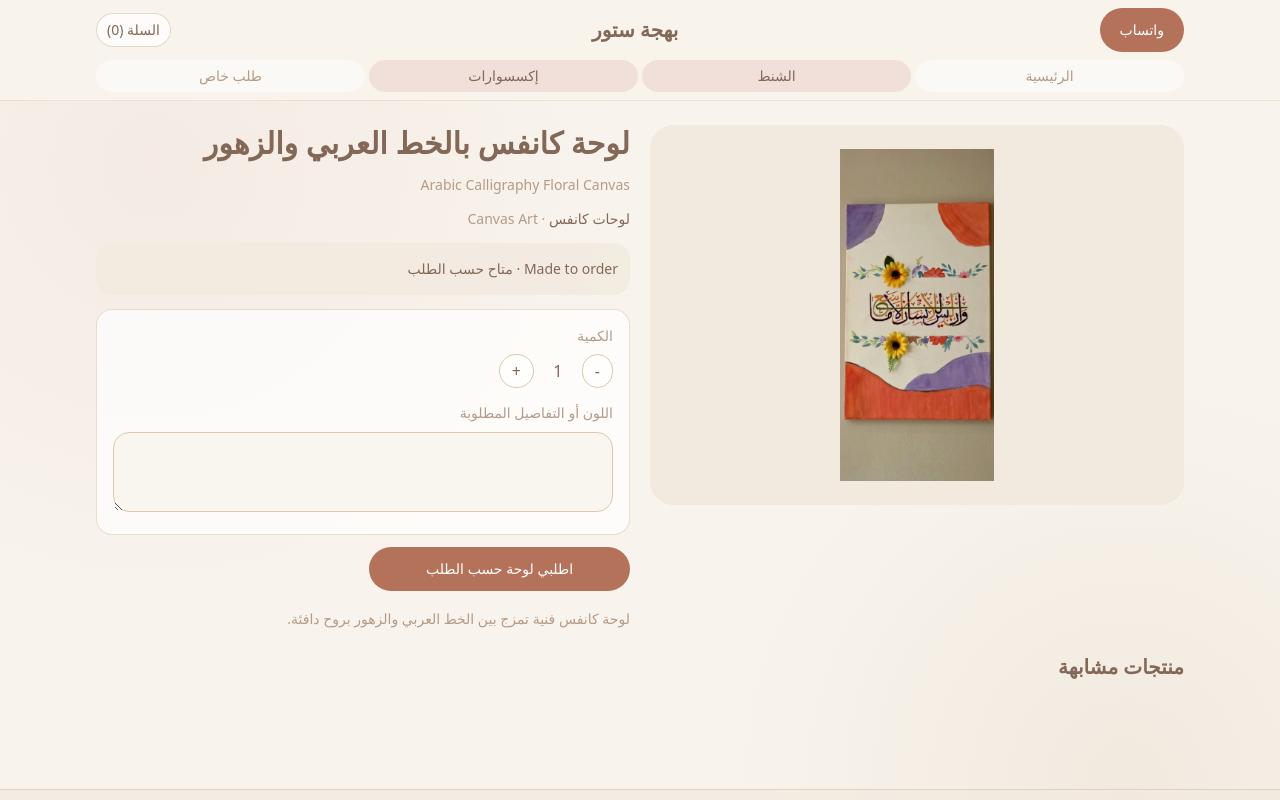
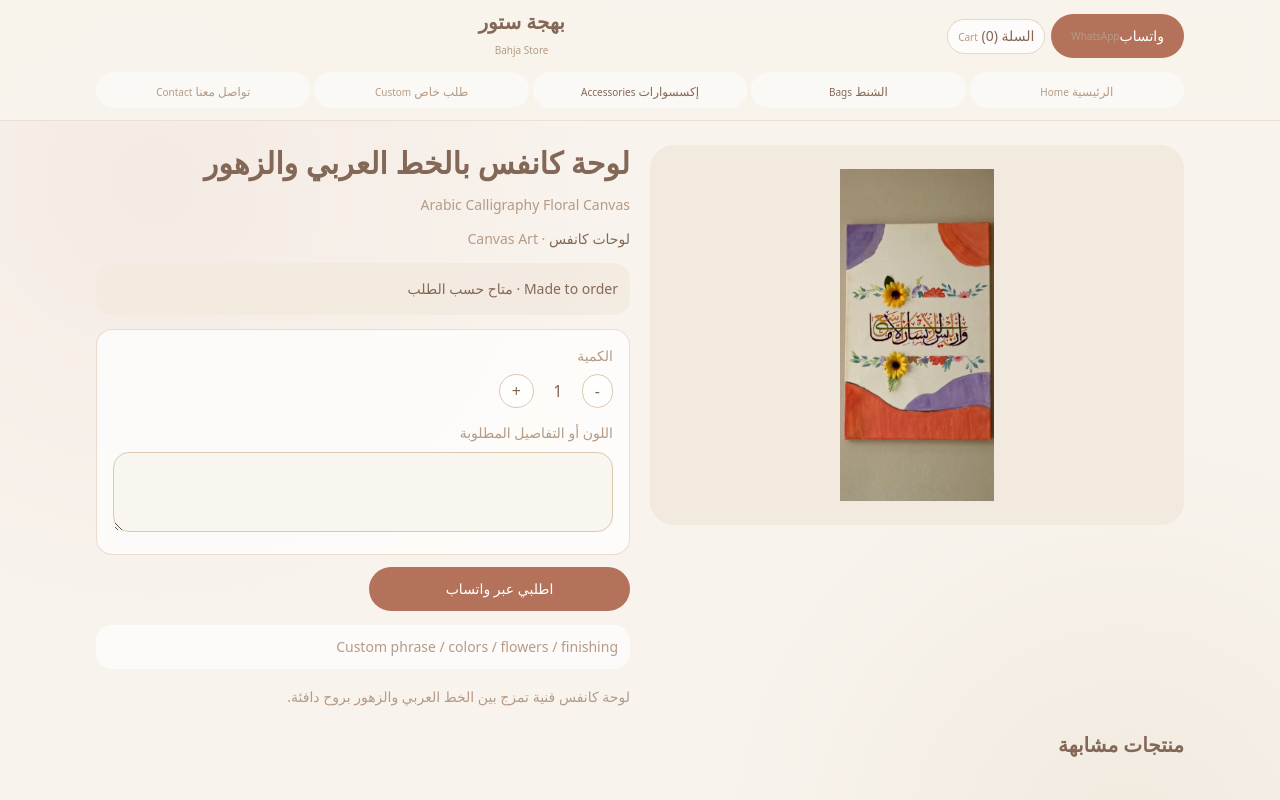
Before and after one commit to omarkhair70-droid/bahja-store, a Next.js app: page /shop/arabic-calligraphy-floral-canvas in a window 1280 px wide. Shown: the top 800 px of the page. Built offline with nearby package versions, Linux system fonts and the light colour scheme.

Commit message:
Phase 19B: language system and canvas/product card fixes

```diff
--- a/app/shop/[slug]/page.tsx
+++ b/app/shop/[slug]/page.tsx
@@ -4,7 +4,7 @@ import { products } from '@/content/bahja-products';
 import ProductDetailActions from '@/components/ProductDetailActions';
 import ProductImage from '@/components/ProductImage';
 import { getPreferredProductImage } from '@/content/bahja-media';
-import { getCollectionEnglish, getCollectionLabel, getProductArabicTitle } from '@/lib/utils';
+import { formatBilingualPriceGuide, getCollectionEnglish, getCollectionLabel, getProductArabicTitle } from '@/lib/utils';
 
 export default async function ProductPage({ params }: { params: Promise<{ slug: string }> }) {
   const { slug } = await params;
@@ -21,9 +21,10 @@ export default async function ProductPage({ params }: { params: Promise<{ slug:
       <h1 className="text-2xl font-semibold sm:text-3xl">{getProductArabicTitle(product.arabicTitle, product.title)}</h1>
       <p className="text-sm text-bahja-taupe">{product.title}</p>
       <p className="text-sm">{getCollectionLabel(product.collectionSlug)} <span className="text-bahja-taupe">· {getCollectionEnglish(product.collectionSlug)}</span></p>
-      <p className="rounded-2xl bg-bahja-cream/80 p-3 text-sm leading-7">{isCanvas ? 'Made to order · متاح حسب الطلب' : product.priceGuide}</p>
+      <p className="rounded-2xl bg-bahja-cream/80 p-3 text-sm leading-7">{isCanvas ? 'Made to order · متاح حسب الطلب' : formatBilingualPriceGuide(product.priceGuide)}</p>
       {isBag ? <p className="text-xs text-bahja-taupe">Small / صغير · Medium / متوسط · Large / كبير</p> : null}
-      <ProductDetailActions product={product} />
+      <ProductDetailActions product={{...product, priceGuide: formatBilingualPriceGuide(product.priceGuide)}} />
+      {isCanvas ? <div className="rounded-2xl bg-white/70 p-3 text-sm text-bahja-taupe">Custom phrase / colors / flowers / finishing</div> : <div className="rounded-2xl bg-white/70 p-3 text-sm leading-7"><p className="font-semibold">تفاصيل القطعة</p><ul className="mt-1 list-inside list-disc text-bahja-taupe"><li>صناعة يدوية</li><li>تجهيز حسب الطلب</li><li>يمكن تخصيص اللون والتشطيب حسب المتاح</li></ul><p className="mt-2 text-xs">قد تختلف الأسعار حسب التفاصيل والتخصيص وجودة التشطيب.</p></div>}
       <p className="text-sm leading-7 text-bahja-taupe">{product.description}</p>
     </div>
     <div className="space-y-3 lg:col-span-2"><h2 className="text-xl font-semibold">منتجات مشابهة</h2><div className="flex gap-3 overflow-x-auto pb-2 sm:grid sm:grid-cols-2 sm:gap-4 lg:grid-cols-3">{related.map((item)=><Link key={item.slug} href={`/shop/${item.slug}`} className="bahja-card min-w-[200px] sm:min-w-0"><div className="relative h-36 bg-bahja-cream"><ProductImage src={getPreferredProductImage(item, 'card')} alt={getProductArabicTitle(item.arabicTitle, item.title)} categorySlug={item.categorySlug} usage="card" /></div><div className="space-y-1 p-3"><p className="text-sm font-medium">{getProductArabicTitle(item.arabicTitle, item.title)}</p><p className="text-[11px] text-bahja-taupe">{item.title}</p></div></Link>)}</div></div>
--- a/components/Header.tsx
+++ b/components/Header.tsx
@@ -8,10 +8,11 @@ import { useOrderBag } from './OrderBagProvider';
 import { cn } from '@/lib/utils';
 
 const navLinks = [
-  ['الرئيسية', '/'],
-  ['الشنط', '/shop?category=handmade-bags'],
-  ['إكسسوارات', '/shop?category=hair-accessories'],
-  ['طلب خاص', '/custom-orders']
+  { ar: 'الرئيسية', en: 'Home', href: '/' },
+  { ar: 'الشنط', en: 'Bags', href: '/shop?category=handmade-bags' },
+  { ar: 'إكسسوارات', en: 'Accessories', href: '/shop?category=hair-accessories' },
+  { ar: 'طلب خاص', en: 'Custom', href: '/custom-orders' },
+  { ar: 'تواصل معنا', en: 'Contact', href: '/contact' }
 ];
 
 export default function Header() {
@@ -22,16 +23,19 @@ export default function Header() {
     <header className="sticky top-0 z-30 border-b border-bahja-beige/45 bg-bahja-ivory/95 backdrop-blur-md">
       <nav className="mx-auto w-full max-w-6xl px-3 py-2 sm:px-6 lg:px-8">
         <div className="grid grid-cols-[auto_1fr_auto] items-center gap-2">
-          <WhatsAppButton href={getWhatsAppUrl(whatsappMessages.generalContact)} className="px-2.5 py-1.5 text-[11px] leading-none sm:text-sm">واتساب</WhatsAppButton>
-          <Link href="/" className="text-center text-base font-semibold leading-tight text-bahja-brown sm:text-xl">بهجة ستور</Link>
-          <Link href="/cart" className="rounded-full border border-bahja-beige/70 bg-white/75 px-2.5 py-1.5 text-[11px] leading-none sm:text-sm">السلة ({totalItems})</Link>
+          <div className="flex items-center gap-1.5">
+            <WhatsAppButton href={getWhatsAppUrl(whatsappMessages.generalContact)} className="px-2.5 py-1.5 text-[11px] leading-none sm:text-sm">واتساب <span className="text-[10px] text-bahja-taupe">WhatsApp</span></WhatsAppButton>
+            <Link href="/cart" className="rounded-full border border-bahja-beige/70 bg-white/75 px-2.5 py-1.5 text-[11px] leading-none sm:text-sm">السلة <span className="text-[10px] text-bahja-taupe">Cart</span> ({totalItems})</Link>
+          </div>
+          <Link href="/" className="text-center text-base font-semibold leading-tight text-bahja-brown sm:text-xl">بهجة ستور<span className="block text-[10px] font-normal text-bahja-taupe">Bahja Store</span></Link>
+          <div />
         </div>
 
-        <div className="mt-2 grid grid-cols-4 gap-1 text-center text-xs sm:text-sm">
-          {navLinks.map(([label, href]) => {
-            const activePath = href.split('?')[0];
+        <div className="mt-2 flex gap-1 overflow-x-auto pb-1 [direction:rtl] [&::-webkit-scrollbar]:hidden sm:grid sm:grid-cols-5 sm:overflow-visible">
+          {navLinks.map((item) => {
+            const activePath = item.href.split('?')[0];
             const isActive = activePath === '/' ? pathname === '/' : pathname.startsWith(activePath);
-            return <Link key={href} href={href} className={cn('rounded-full px-2 py-1.5 transition', isActive ? 'bg-bahja-blush/55 text-bahja-brown' : 'text-bahja-taupe bg-white/45')}>{label}</Link>;
+            return <Link key={item.href} href={item.href} className={cn('shrink-0 rounded-full bg-white/45 px-2 py-1.5 text-center transition', isActive ? 'bg-bahja-blush/55 text-bahja-brown' : 'text-bahja-taupe')}><span className="text-[11px] sm:text-xs">{item.ar} <span className="text-[10px]">{item.en}</span></span></Link>;
           })}
         </div>
       </nav>
--- a/components/ProductDetailActions.tsx
+++ b/components/ProductDetailActions.tsx
@@ -20,7 +20,7 @@ export default function ProductDetailActions({ product }: { product: Product })
       <ProductOptions isBag={bag} size={size} setSize={setSize} quantity={quantity} setQuantity={setQuantity} note={note} setNote={setNote} />
       <div className="grid grid-cols-1 gap-2 sm:grid-cols-2 sm:gap-3">
         {!isCanvas ? <AddToBagButton item={{ productSlug: product.slug, title: product.title, arabicTitle: product.arabicTitle, image: product.displayImage ?? product.image, collection: product.collection, priceGuide: product.priceGuide }} selectedSize={bag ? size : undefined} quantity={quantity} customNote={note} className="w-full rounded-full bg-bahja-brown px-5 py-3 text-sm text-white" label={bag ? 'أضيفي إلى السلة' : 'أضيفي الطلب'} /> : null}
-        <WhatsAppButton href={getWhatsAppUrl(whatsappMessages.productInquiry(isCanvas ? 'اطلبي لوحة حسب الطلب' : (product.arabicTitle ?? product.title)))} className="w-full justify-center px-5 py-3">{isCanvas ? 'اطلبي لوحة حسب الطلب' : 'واتساب'}</WhatsAppButton>
+        <WhatsAppButton href={getWhatsAppUrl(whatsappMessages.productInquiry(isCanvas ? 'اطلبي لوحة حسب الطلب' : (product.arabicTitle ?? product.title)))} className="w-full justify-center px-5 py-3">{isCanvas ? 'اطلبي عبر واتساب' : 'واتساب'}</WhatsAppButton>
       </div>
     </div>
   );
--- a/components/product-cards/AccessoryProductCard.tsx
+++ b/components/product-cards/AccessoryProductCard.tsx
@@ -8,5 +8,5 @@ import { getProductArabicTitle } from '@/lib/utils';
 
 export default function AccessoryProductCard({ product }: { product: Product }) {
   const src = getPreferredProductImage(product, 'card');
-  return <article className="bahja-card flex h-full flex-col border-bahja-beige/50 bg-white/80"><div className="relative aspect-[5/4] overflow-hidden rounded-2xl bg-bahja-cream/60"><ProductImage src={src} alt={getProductArabicTitle(product.arabicTitle, product.title)} categorySlug={product.categorySlug} usage="card" /></div><div className="space-y-2 p-3"><h3 className="font-medium">{getProductArabicTitle(product.arabicTitle, product.title)}</h3><p className="text-[11px] text-bahja-taupe">{product.title}</p><div className="grid grid-cols-2 gap-2 text-xs sm:text-sm"><WhatsAppButton href={getWhatsAppUrl(whatsappMessages.productInquiry(getProductArabicTitle(product.arabicTitle, product.title)))} className="w-full justify-center px-3 py-1.5">استفسري عبر واتساب</WhatsAppButton><Link href={`/shop/${product.slug}`} className="inline-flex w-full items-center justify-center rounded-full border border-bahja-beige/70 bg-white/70 px-3 py-1.5 text-center text-bahja-brown">التفاصيل</Link></div></div></article>;
+  return <article className="bahja-card flex h-full flex-col border-bahja-beige/50 bg-white/80"><div className="relative aspect-[5/4] overflow-hidden rounded-2xl bg-bahja-cream/60"><ProductImage src={src} alt={getProductArabicTitle(product.arabicTitle, product.title)} categorySlug={product.categorySlug} usage="card" /></div><div className="space-y-2 p-3"><h3 className="font-medium">{getProductArabicTitle(product.arabicTitle, product.title)}</h3><p className="text-[11px] text-bahja-taupe">{product.title}</p><p className="text-xs text-bahja-taupe">Made to order · Handmade</p><div className="grid grid-cols-2 gap-2 text-xs sm:text-sm"><WhatsAppButton href={getWhatsAppUrl(whatsappMessages.productInquiry(getProductArabicTitle(product.arabicTitle, product.title)))} className="w-full justify-center px-3 py-1.5">استفسري عبر واتساب</WhatsAppButton><Link href={`/shop/${product.slug}`} className="inline-flex w-full items-center justify-center rounded-full border border-bahja-beige/70 bg-white/70 px-3 py-1.5 text-center text-bahja-brown">التفاصيل</Link></div></div></article>;
 }
--- a/components/product-cards/CanvasCustomCard.tsx
+++ b/components/product-cards/CanvasCustomCard.tsx
@@ -4,9 +4,8 @@ import ProductImage from '@/components/ProductImage';
 import WhatsAppButton from '@/components/WhatsAppButton';
 import { getPreferredProductImage } from '@/content/bahja-media';
 import { getWhatsAppUrl, whatsappMessages } from '@/lib/whatsapp';
-import { getProductArabicTitle } from '@/lib/utils';
 
 export default function CanvasCustomCard({ product }: { product: Product }) {
   const src = getPreferredProductImage(product, 'card');
-  return <article className="bahja-card flex h-full flex-col"><div className="rounded-2xl bg-bahja-cream/90 p-3"><div className="relative mx-auto aspect-[16/10] w-full max-w-[96%] overflow-hidden rounded-xl border border-bahja-beige/70 bg-[#f5eee6]"><ProductImage src={src} alt={getProductArabicTitle(product.arabicTitle, product.title)} categorySlug={product.categorySlug} usage="card" className="p-1" /></div></div><div className="space-y-2.5 p-3"><h3 className="font-semibold">{getProductArabicTitle(product.arabicTitle, product.title)}</h3><p className="text-xs text-bahja-taupe">Made to order · متاح حسب الطلب</p><div className="grid grid-cols-2 gap-2 text-xs sm:text-sm"><WhatsAppButton href={getWhatsAppUrl(whatsappMessages.productInquiry('اطلبي لوحة حسب الطلب'))} className="w-full justify-center px-3 py-1.5">اطلبي لوحة حسب الطلب</WhatsAppButton><Link href={`/shop/${product.slug}`} className="inline-flex w-full items-center justify-center rounded-full border border-bahja-beige/70 bg-white/70 px-3 py-1.5 text-center text-bahja-brown">التفاصيل</Link></div></div></article>;
+  return <article className="bahja-card flex h-full flex-col"><div className="rounded-2xl bg-[#f6efe6] p-2.5"><div className="relative mx-auto aspect-[4/3] w-full overflow-hidden rounded-xl border border-bahja-beige/70 bg-[#fbf6ef]"><ProductImage src={src} alt={product.arabicTitle ?? product.title} categorySlug={product.categorySlug} usage="card" className="p-0.5 sm:p-1" /></div></div><div className="space-y-2.5 p-3"><h3 className="font-semibold">لوحات كانفس حسب الطلب</h3><p className="text-xs text-bahja-taupe">Canvas Art</p><p className="text-xs text-bahja-taupe">متاح حسب الطلب · Made to order</p><div className="grid grid-cols-2 gap-2 text-xs sm:text-sm"><WhatsAppButton href={getWhatsAppUrl(whatsappMessages.productInquiry('اطلبي لوحة كانفس'))} className="w-full justify-center px-3 py-1.5">اطلبي لوحة كانفس</WhatsAppButton><Link href={`/shop/${product.slug}`} className="inline-flex w-full items-center justify-center rounded-full border border-bahja-beige/70 bg-white/70 px-3 py-1.5 text-center text-bahja-brown">التفاصيل</Link></div></div></article>;
 }
```
Also changed, not shown: app/cart/page.tsx (+3 -4 lines), components/product-cards/BagProductCard.tsx (+4 -2 lines), lib/order-bag.ts (+8 -7 lines).
